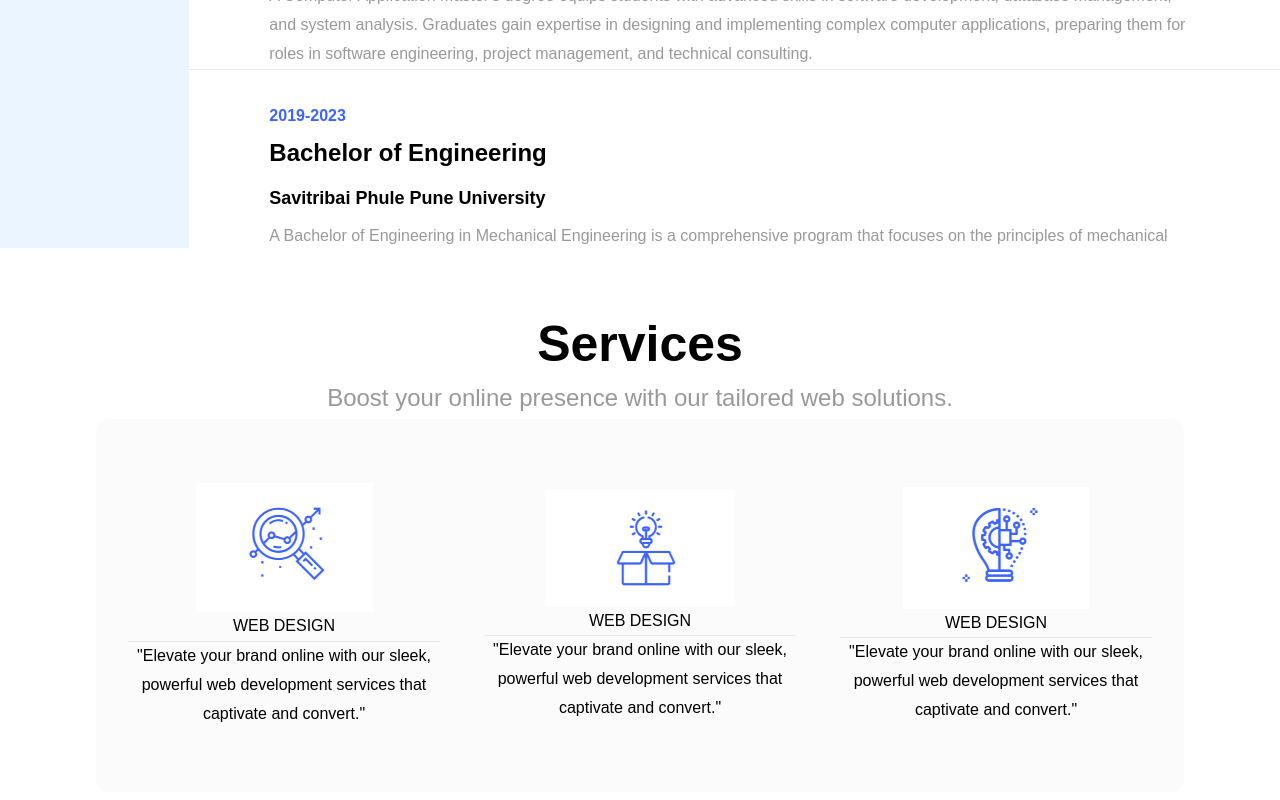
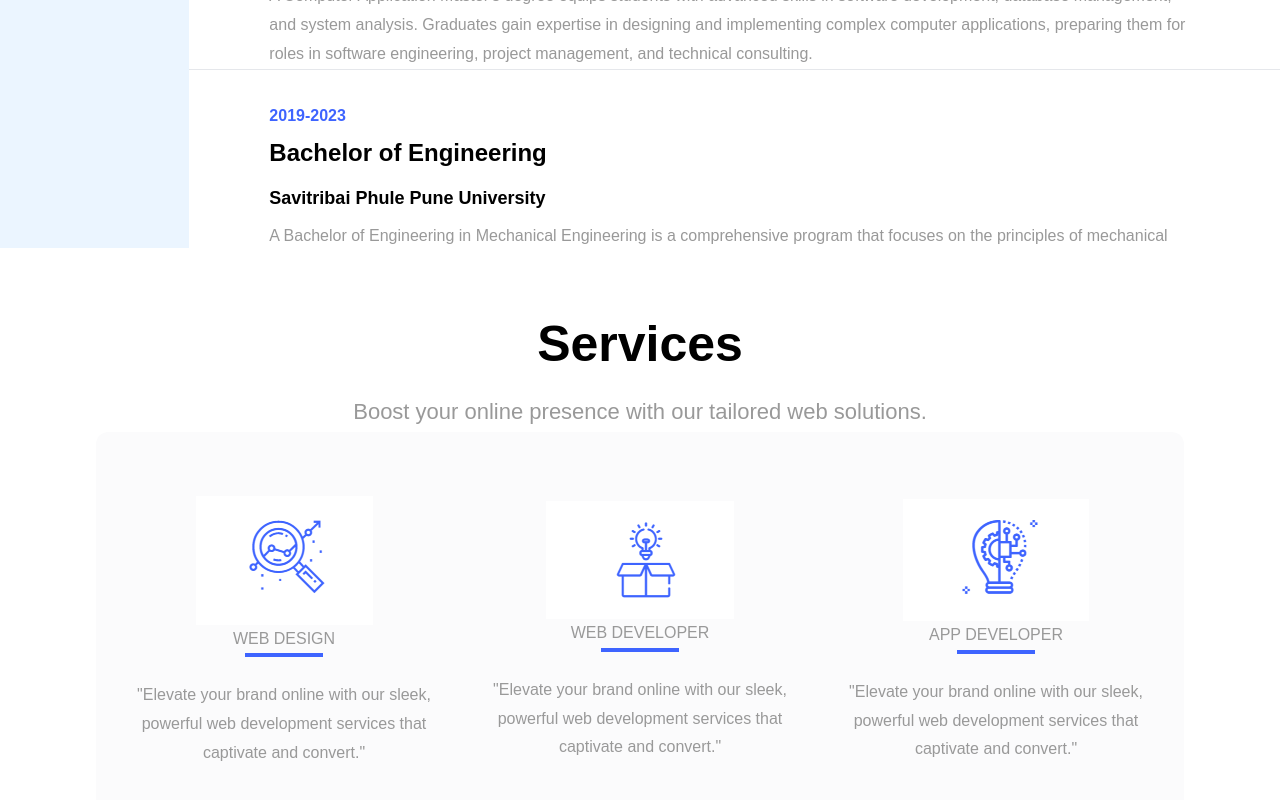
Before and after one commit to mayurrohokale/portfolio, a React (Create React App) app: page / in a window 1280 px wide. Shown: the part 1912-2712 px from the top of the page. Built offline with nearby package versions, Linux system fonts and the light colour scheme.

Commit message:
changes in services div container

```diff
--- a/src/component/Services.js
+++ b/src/component/Services.js
@@ -4,15 +4,15 @@ export default function Services() {
       <h1 className="text-center font-bold text-2xl md:text-[50px] ">
         Services
       </h1>
-      <p className="text-center text-[#999999] text-[16px] md:text-[24px] mt-4 ">
+      <p className="text-center text-[#999999] text-[12px] md:text-[22px] mt-8 ">
         Boost your online presence with our tailored web solutions.
       </p>
-      <div className="grid grid-cols-1 md:grid-cols-3 gap-11 rounded-xl bg-gray-300/10 py-16 px-8 text-center hover:shadow-2xl shadow-black items-center mx-auto w-[85%] md:text-[16px] text-[12px]">
+      <div className="grid grid-cols-1 md:grid-cols-3 gap-11 rounded-xl bg-gray-300/10 py-16 px-8 text-center hover:shadow-2xl shadow-black items-center mx-auto w-[85%] md:text-[16px] text-[12px] text-[#999999]">
         <div>
           <img src="./WebDesign.png" alt="web1" className="mx-auto my-auto" />
           <h1>WEB DESIGN</h1>
-          <hr />
-          <p>
+          <hr className="border-2 border-custom-blue w-1/4 mx-auto h-1/6" />
+          <p className="pt-6">
             "Elevate your brand online with our sleek, powerful web development
             services that captivate and convert."
           </p>
@@ -20,9 +20,9 @@ export default function Services() {
 
         <div>
           <img src="./WebDev.png" alt="web2" className="mx-auto my-auto" />
-          <h1>WEB DESIGN</h1>
-          <hr />
-          <p>
+          <h1>WEB DEVELOPER</h1>
+          <hr className="border-2 border-custom-blue w-1/4 mx-auto h-1/6" />
+          <p className="pt-6">
             "Elevate your brand online with our sleek, powerful web development
             services that captivate and convert."
           </p>
@@ -30,9 +30,9 @@ export default function Services() {
 
         <div>
           <img src="./AppDev.png" alt="app" className="mx-auto my-auto" />
-          <h1>WEB DESIGN</h1>
-          <hr />
-          <p>
+          <h1>APP DEVELOPER</h1>
+          <hr className="border-2 border-custom-blue w-1/4 mx-auto h-1/6" />
+          <p className="pt-6">
             "Elevate your brand online with our sleek, powerful web development
             services that captivate and convert."
           </p>
```
